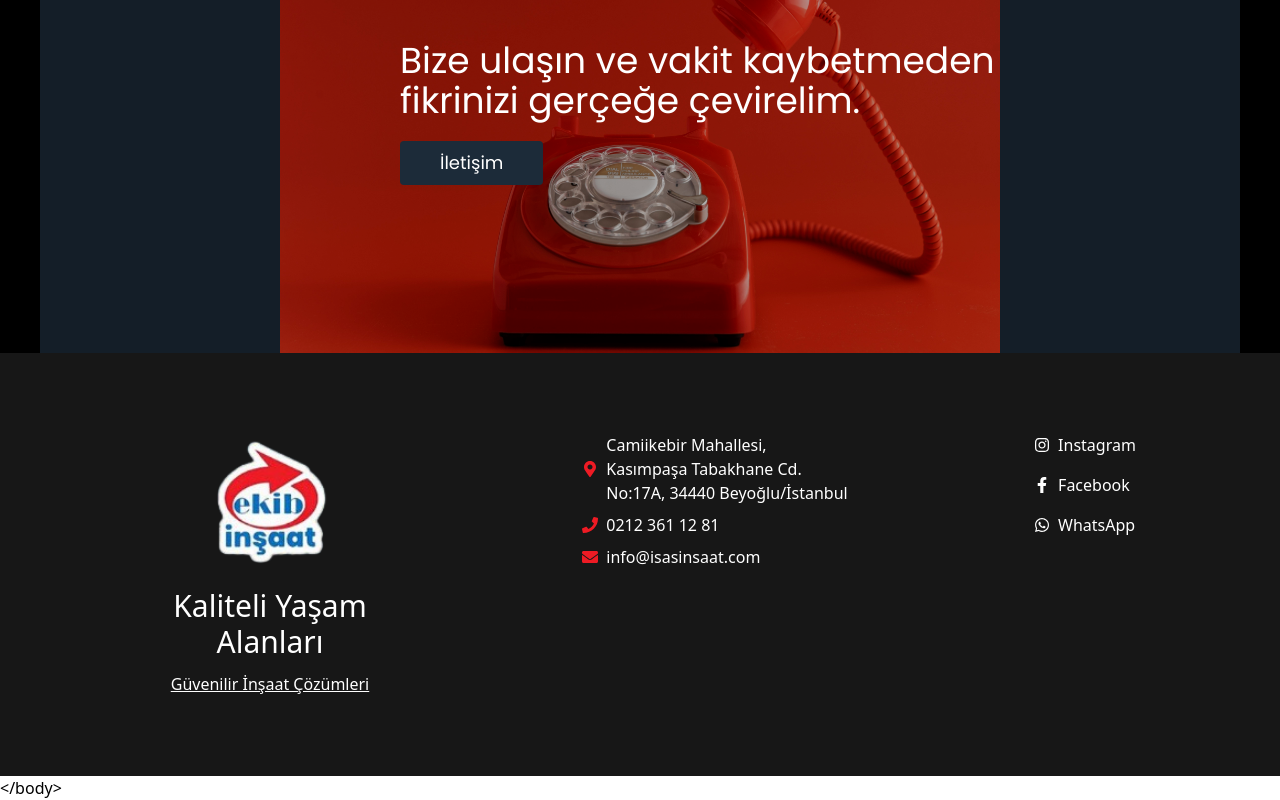
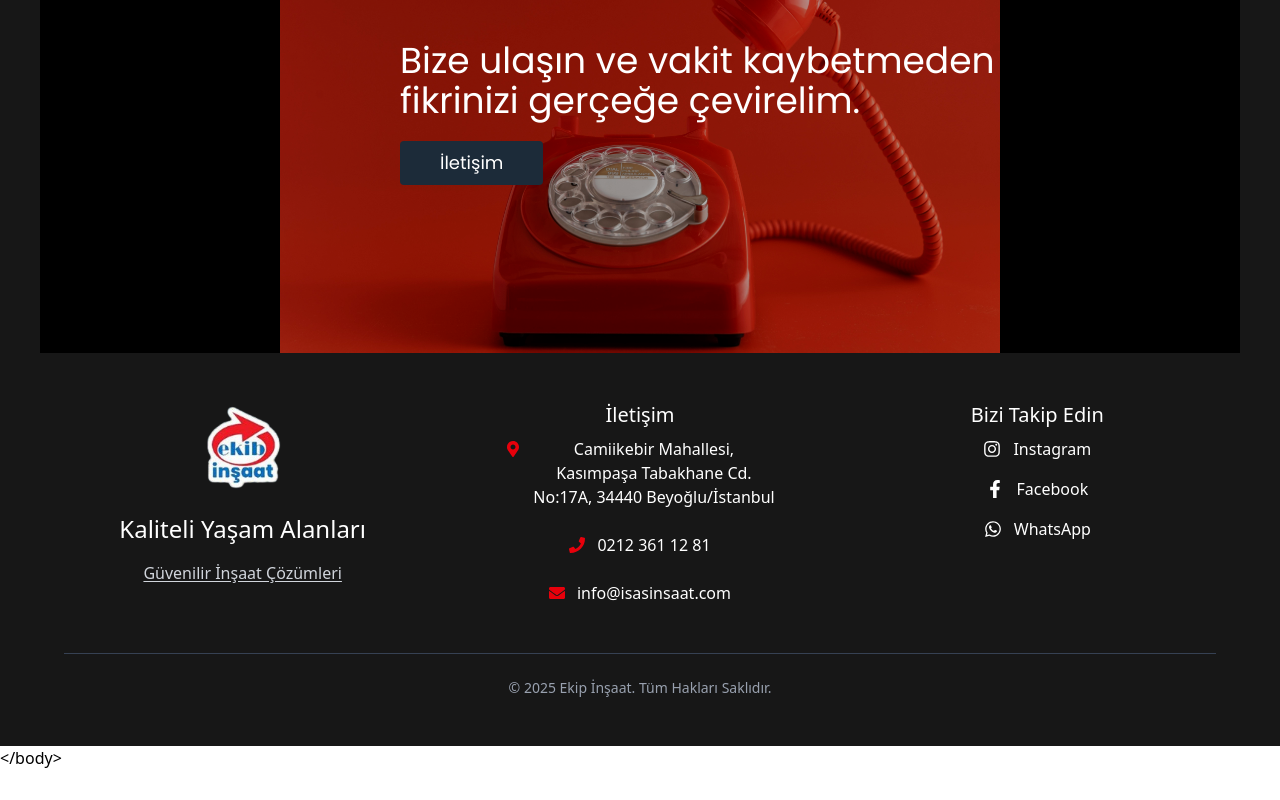
Before and after one commit to Vi303832/EK-P, a React (Vite) app: page / in a window 1280 px wide. Shown: the part 3812-4612 px from the top of the page. After the commit the page ends 4582 px from the top, so only its background shows below. Built offline with nearby package versions, Linux system fonts and the light colour scheme; a web font is replaced by a local one.

Commit message:
Geliştirmeler

```diff
--- a/src/components/ContactDisplay.jsx
+++ b/src/components/ContactDisplay.jsx
@@ -6,7 +6,7 @@ function ContactDisplay() {
     let navigate = useNavigate()
 
     return (
-        <div className='bg-black px-10 max-sm:px-0 pt-30'>
+        <div className='bg-neutral-900 px-10 max-sm:px-0 pt-30'>
             <div className='bg-yellow-50 h-[30rem] relative w-full '>
 
                 <span className='absolute h-full w-full bg-black top-0 z-10 opacity-30 pointer-events-none '></span>
@@ -20,7 +20,7 @@ function ContactDisplay() {
                         </div>
                     </div>
                 </div>
-                <img src={CBg} className='h-full w-full object-contain max-lg:object-cover  bg-lacivert' />
+                <img src={CBg} className='h-full w-full object-contain max-lg:object-cover  bg-black' />
 
 
             </div>
--- a/src/components/Footer.jsx
+++ b/src/components/Footer.jsx
@@ -1,52 +1,71 @@
-import React from 'react'
-import Logo from "../assets/EkipLogo.png"
-import { FaInstagram, FaFacebookF, FaWhatsapp, FaMapMarkerAlt, FaPhone, FaEnvelope } from 'react-icons/fa'
+import React from 'react';
+import { FaInstagram, FaFacebookF, FaWhatsapp, FaMapMarkerAlt, FaPhone, FaEnvelope } from 'react-icons/fa';
+import Logo from '../assets/EkipLogo.png'; // Adjust the path to your logo image
 
 function Footer() {
     return (
-        <div className='bg-neutral-900 text-white px-4 sm:px-8 md:px-16 lg:px-30 py-10 sm:py-20 w-full overflow-hidden'>
-            <div className='flex flex-col md:flex-row justify-between items-center md:items-start gap-8 md:gap-4'>
-                <div className='flex flex-col items-center gap-3 w-full md:w-[300px]'>
-                    <img src={Logo} className='w-[120px] sm:w-[150px]' alt="Logo" />
-                    <div className='text-2xl sm:text-3xl text-center'>Kaliteli Yaşam Alanları</div>
-                    <div className='underline underline-offset-1 text-center'>
-                        Güvenilir İnşaat Çözümleri
+        <footer className="bg-neutral-900 text-white py-12 px-4 md:px-8 lg:px-16">
+            <div className="max-w-7xl mx-auto">
+                <div className="grid grid-cols-1 md:grid-cols-3 gap-10">
+                    {/* Logo and Tagline Section */}
+                    <div className="flex flex-col items-center space-y-4">
+                        <div className="w-32 h-24 flex items-center justify-center rounded">
+                            {/* Replace with your actual logo */}
+                            <img src={Logo} alt="Logo" className="w-full h-full object-contain" />
+                        </div>
+                        <h3 className="text-2xl font-medium text-center">Kaliteli Yaşam Alanları</h3>
+                        <p className="text-gray-300 underline underline-offset-2 text-center">
+                            Güvenilir İnşaat Çözümleri
+                        </p>
                     </div>
-                </div>
-                <div className='text-center md:text-left flex flex-col gap-2'>
-                    <div className='flex items-center  gap-2'>
-                        <FaMapMarkerAlt className="text-[#EE1B24] self-start my-auto " />
-                        <div className='flex flex-col items-start'>
-                            <span>Camiikebir Mahallesi,</span>
-                            <span>Kasımpaşa Tabakhane Cd.</span>
-                            <span>No:17A, 34440 Beyoğlu/İstanbul</span>
+
+                    {/* Contact Information Section */}
+                    <div className="flex flex-col space-y-6 items-center">
+                        <h4 className="text-xl font-medium mb-2">İletişim</h4>
+                        <div className="flex items-start space-x-3">
+                            <FaMapMarkerAlt className="text-red-600 mt-1 flex-shrink-0" />
+                            <address className="not-italic text-center">
+                                Camiikebir Mahallesi,<br />
+                                Kasımpaşa Tabakhane Cd.<br />
+                                No:17A, 34440 Beyoğlu/İstanbul
+                            </address>
+                        </div>
+                        <div className="flex items-center space-x-3">
+                            <FaPhone className="text-red-600 flex-shrink-0" />
+                            <span>0212 361 12 81</span>
+                        </div>
+                        <div className="flex items-center space-x-3">
+                            <FaEnvelope className="text-red-600 flex-shrink-0" />
+                            <span>info@isasinsaat.com</span>
                         </div>
                     </div>
-                    <div className='flex items-center gap-2'>
-                        <FaPhone className="text-[#EE1B24]" />
-                        0212 361 12 81
-                    </div>
-                    <div className='flex items-center gap-2'>
-                        <FaEnvelope className="text-[#EE1B24]" />
-                        info@isasinsaat.com
-                    </div>
-                </div>
-                <div className='w-full md:w-[150px] flex justify-center'>
-                    <div className='w-fit text-center md:text-left flex flex-col gap-4'>
-                        <div className='flex items-center gap-2 hover:text-[#EE1B24] cursor-pointer transition-colors'>
-                            <FaInstagram /> Instagram
-                        </div>
-                        <div className='flex items-center gap-2 hover:text-[#EE1B24] cursor-pointer transition-colors'>
-                            <FaFacebookF /> Facebook
-                        </div>
-                        <div className='flex items-center gap-2 hover:text-[#EE1B24] cursor-pointer transition-colors'>
-                            <FaWhatsapp /> WhatsApp
+
+                    {/* Social Media Section */}
+                    <div className="flex flex-col space-y-6 items-center">
+                        <h4 className="text-xl font-medium mb-2">Bizi Takip Edin</h4>
+                        <div className="flex flex-col space-y-4 items-center">
+                            <a href="#" className="flex items-center space-x-3 hover:text-red-600 transition-colors duration-300">
+                                <FaInstagram className="text-lg" />
+                                <span>Instagram</span>
+                            </a>
+                            <a href="#" className="flex items-center space-x-3 hover:text-red-600 transition-colors duration-300">
+                                <FaFacebookF className="text-lg" />
+                                <span>Facebook</span>
+                            </a>
+                            <a href="#" className="flex items-center space-x-3 hover:text-red-600 transition-colors duration-300">
+                                <FaWhatsapp className="text-lg" />
+                                <span>WhatsApp</span>
+                            </a>
                         </div>
                     </div>
                 </div>
+
+                <div className="mt-12 pt-6 border-t border-gray-700 text-center text-sm text-gray-400">
+                    <p>© {new Date().getFullYear()} Ekip İnşaat. Tüm Hakları Saklıdır.</p>
+                </div>
             </div>
-        </div>
-    )
+        </footer>
+    );
 }
 
-export default Footer
+export default Footer;
--- a/src/components/Home.jsx
+++ b/src/components/Home.jsx
@@ -55,10 +55,10 @@ function Home() {
             <div>
                 <NedenBiz />
             </div>
-            <div className='bg-black'>
+            <div className='bg-neutral-900'>
                 <ProjeDisplay />
             </div>
-            <div>
+            <div className=''>
                 <ContactDisplay />
             </div>
         </div>
```
